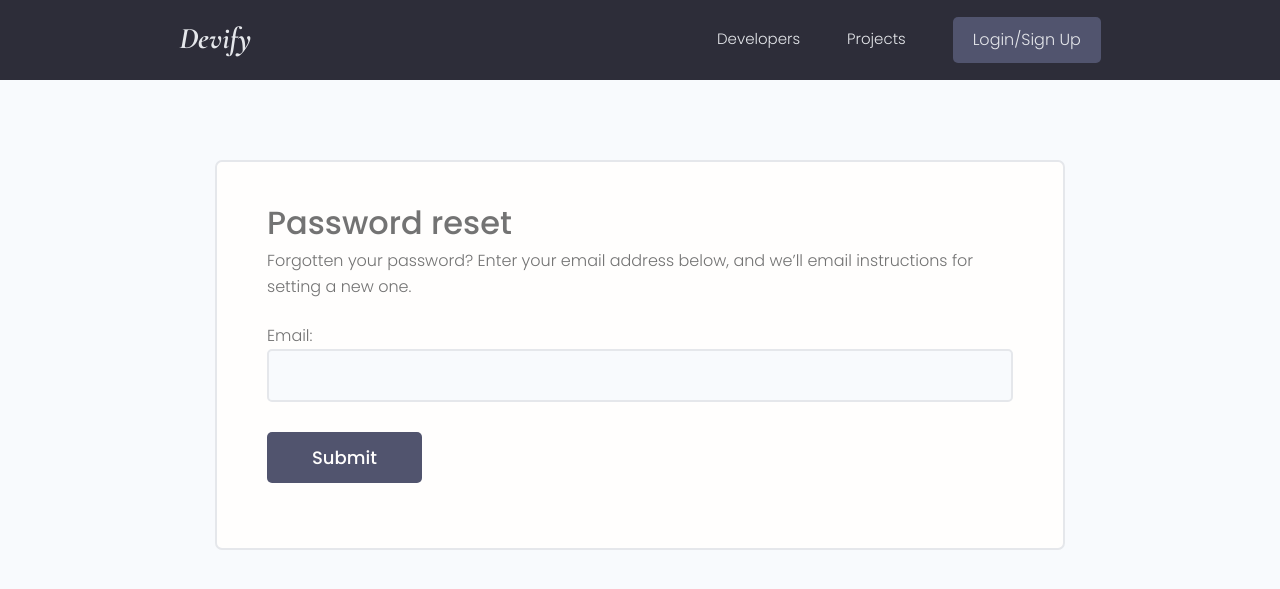
After one commit to DeveshYadav13/Devify, a Django app: page /reset_password/ in a window 1280 px wide. The commit adds this page. Shown: the top 589 px of the page. Run offline with Django 4.2, Linux system fonts and the light colour scheme; some libraries are stand-ins or nearby versions.

Commit message:
Added password reset

```diff
--- a/devsearch/urls.py
+++ b/devsearch/urls.py
@@ -1,13 +1,26 @@
 from django.contrib import admin
-from django.urls import path,include
+from django.urls import path, include
 from django.conf import settings
 from django.conf.urls.static import static
+from django.contrib.auth import views as auth_views
 
 urlpatterns = [
     path('admin/', admin.site.urls),
-    path('projects/',include('projects.urls')),
-    path('',include('users.urls')),
+    path('projects/', include('projects.urls')),
+    path('', include('users.urls')),
+
+    path('reset_password/', auth_views.PasswordResetView.as_view(template_name="reset_password.html"),
+         name="reset_password"),
+
+    path('reset_password_sent/', auth_views.PasswordResetDoneView.as_view(template_name="reset_password_sent.html"),
+         name="password_reset_done"),
+
+    path('reset/<uidb64>/<token>/', auth_views.PasswordResetConfirmView.as_view(template_name="reset.html"),
+         name="password_reset_confirm"),
+
+    path('reset_password_complete/', auth_views.PasswordResetCompleteView.as_view(template_name="reset_password_complete.html"),
+         name="password_reset_complete"),
 ]
 
-urlpatterns += static(settings.MEDIA_URL, document_root = settings.MEDIA_ROOT)
-urlpatterns += static(settings.STATIC_URL, document_root = settings.STATIC_ROOT)
+urlpatterns += static(settings.MEDIA_URL, document_root=settings.MEDIA_ROOT)
+urlpatterns += static(settings.STATIC_URL, document_root=settings.STATIC_ROOT)
--- /dev/null
+++ b/templates/reset_password.html
@@ -0,0 +1,50 @@
+{% extends 'main.html' %}
+
+{% block content %}
+
+<style>
+    input[type='text'],
+    input[type='email'],
+    input[type='password'] {
+        min-width: 24rem;
+        width: 100%;
+        padding: 1.2rem 1.5rem;
+        border-radius: 0.5rem;
+        border: 2px solid var(--color-light);
+        transition: all 0.3s ease-in-out;
+        background-color: var(--color-bg);
+    }
+
+    input[type='text']:focus,
+    input[type='email']:focus,
+    input[type='password']:focus,
+    input[type='text']:active,
+    input[type='email']:active,
+    input[type='password']:active {
+        outline: none;
+        border: 2px solid var(--color-main);
+    }
+</style>
+
+
+<!-- Main Section -->
+<main class="formPage my-xl">
+    <div class="content-box">
+        <div class="formWrapper">
+            <h3>Password reset</h3>
+
+            <p>Forgotten your password? Enter your email address below, and we’ll email instructions for setting a new
+                one.</p>
+
+            <br>
+
+            <form class="form" method="POST">
+                {% csrf_token %}
+                {{form.as_p}}
+                <input class="btn btn--sub btn--lg  my-md" type="submit" value="Submit" />
+            </form>
+        </div>
+    </div>
+</main>
+
+{% endblock content %}
--- a/users/templates/users/login_register.html
+++ b/users/templates/users/login_register.html
@@ -75,7 +75,7 @@
             </div>
             <div class="auth__actions">
                 <input class="btn btn--sub btn--lg" type="submit" value="Log In" />
-                <a href="forgetpassword.html">Forget Password?</a>
+                <a href="{% url 'reset_password' %}">Forgot Password?</a>
             </div>
         </form>
         <div class="auth__alternative">
```
Also changed, not shown: templates/reset.html (added, +49 -0 lines), templates/reset_password_complete.html (added, +19 -0 lines), templates/reset_password_sent.html (added, +21 -0 lines), users/templates/users/inbox.html (deleted, +0 -28 lines), users/templates/users/message.html (deleted, +0 -21 lines), users/templates/users/message_form.html (deleted, +0 -42 lines), db.sqlite3, projects/migrations/0006_alter_project_options.py (deleted), users/migrations/0004_message.py (deleted).
